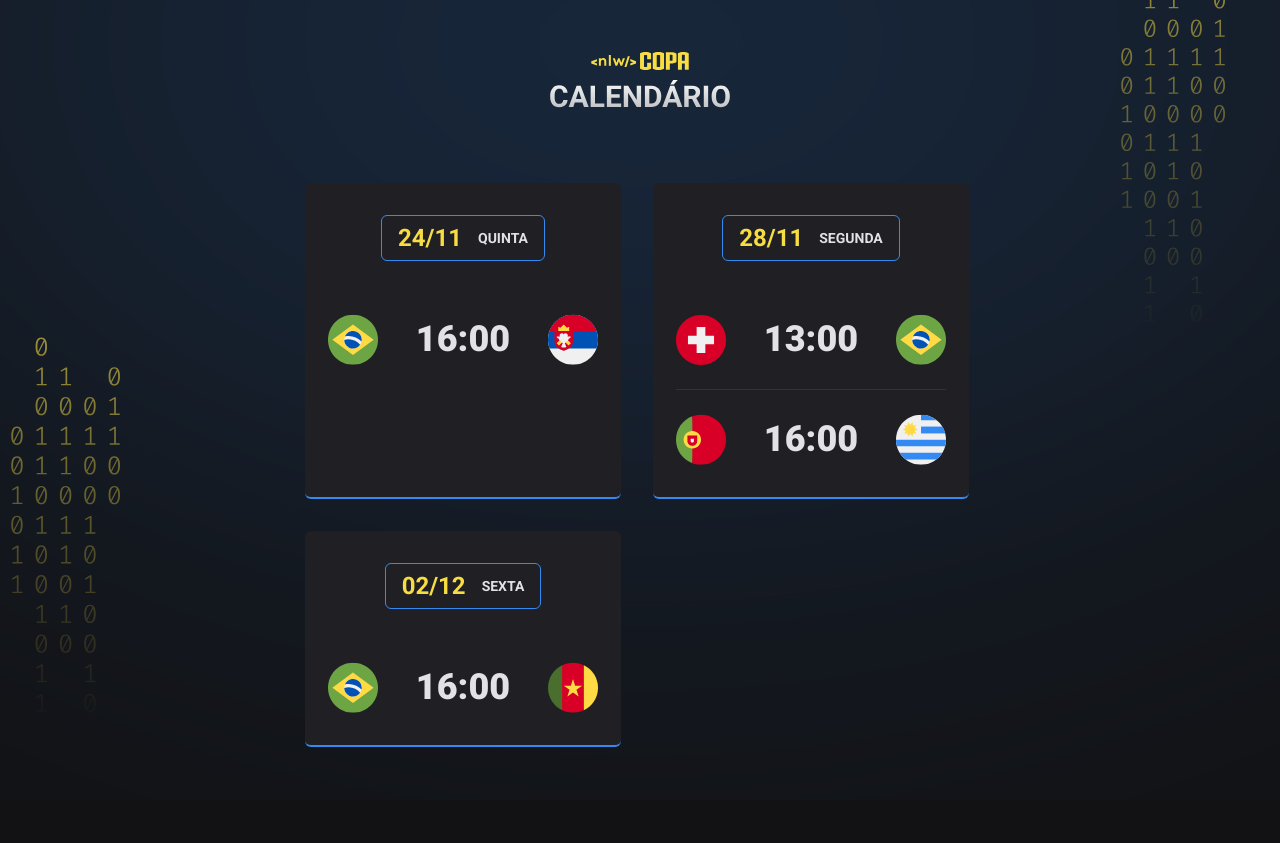
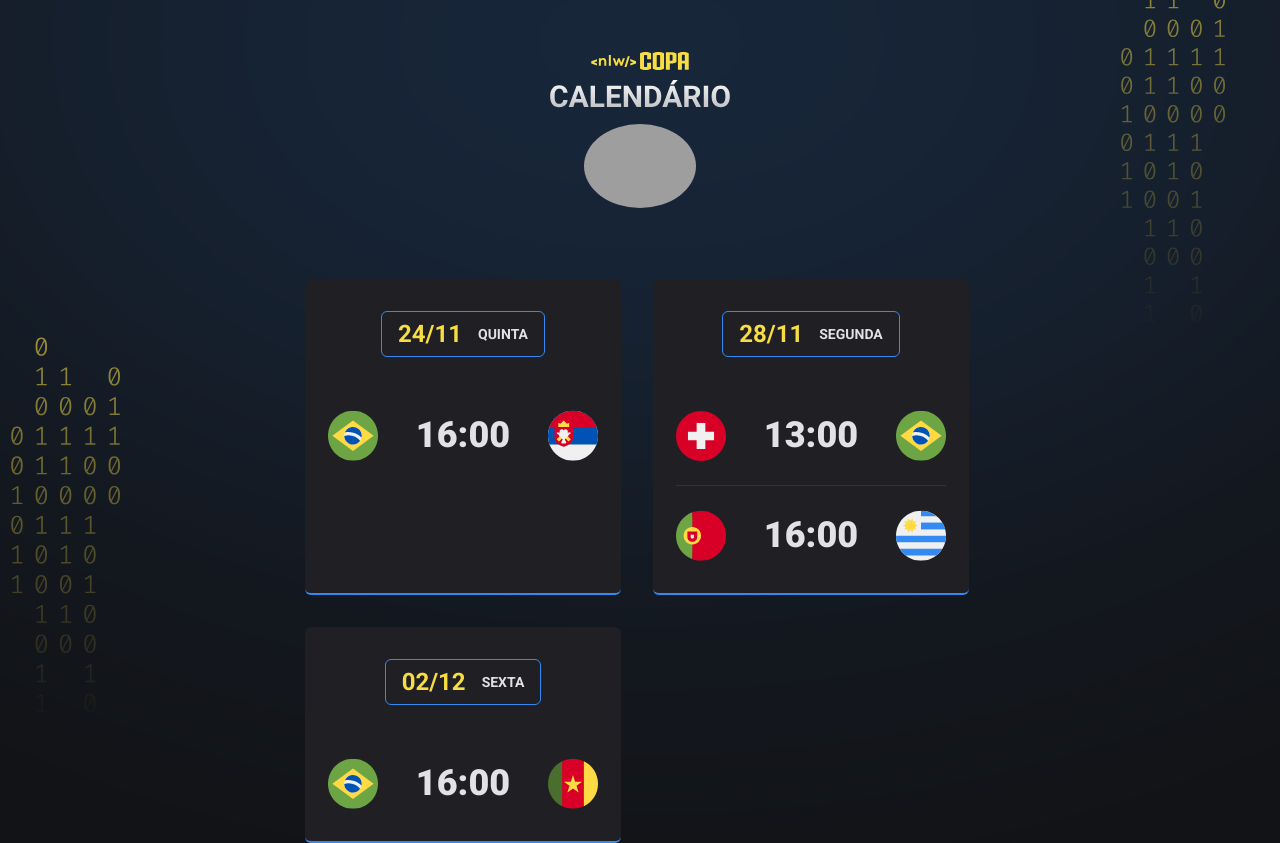
Before and after one commit to PauloMellos/NLW-COPA, a plain HTML site: page index.html in a window 1280 px wide. Before the commit the page ends 800 px from the top, so only its background shows below. Drawn offline with Linux system fonts and the light colour scheme; grey boxes are pictures that could not be loaded.

Commit message:
img header

```diff
--- a/index.html
+++ b/index.html
@@ -18,6 +18,10 @@
     <div id="app">
       <header>
         <img src="./assets/logo.svg" alt="Logo da NLW" />
+        <div>
+          <img  src =" https://github.com/PauloMellos.png " alt =" foto git "/>
+        </div>
+
       </header>
       <main id="cards"></main>
     </div>
--- a/style.css
+++ b/style.css
@@ -46,6 +46,12 @@ body * {
 header {
   margin-bottom: 63px;
   text-align: center;
+}
+
+header div img {
+    width: 120px;
+    border-radius: 50%;
+    padding: 4px;
 }
 
 #cards {
```
Also changed, not shown: 1 other file.
